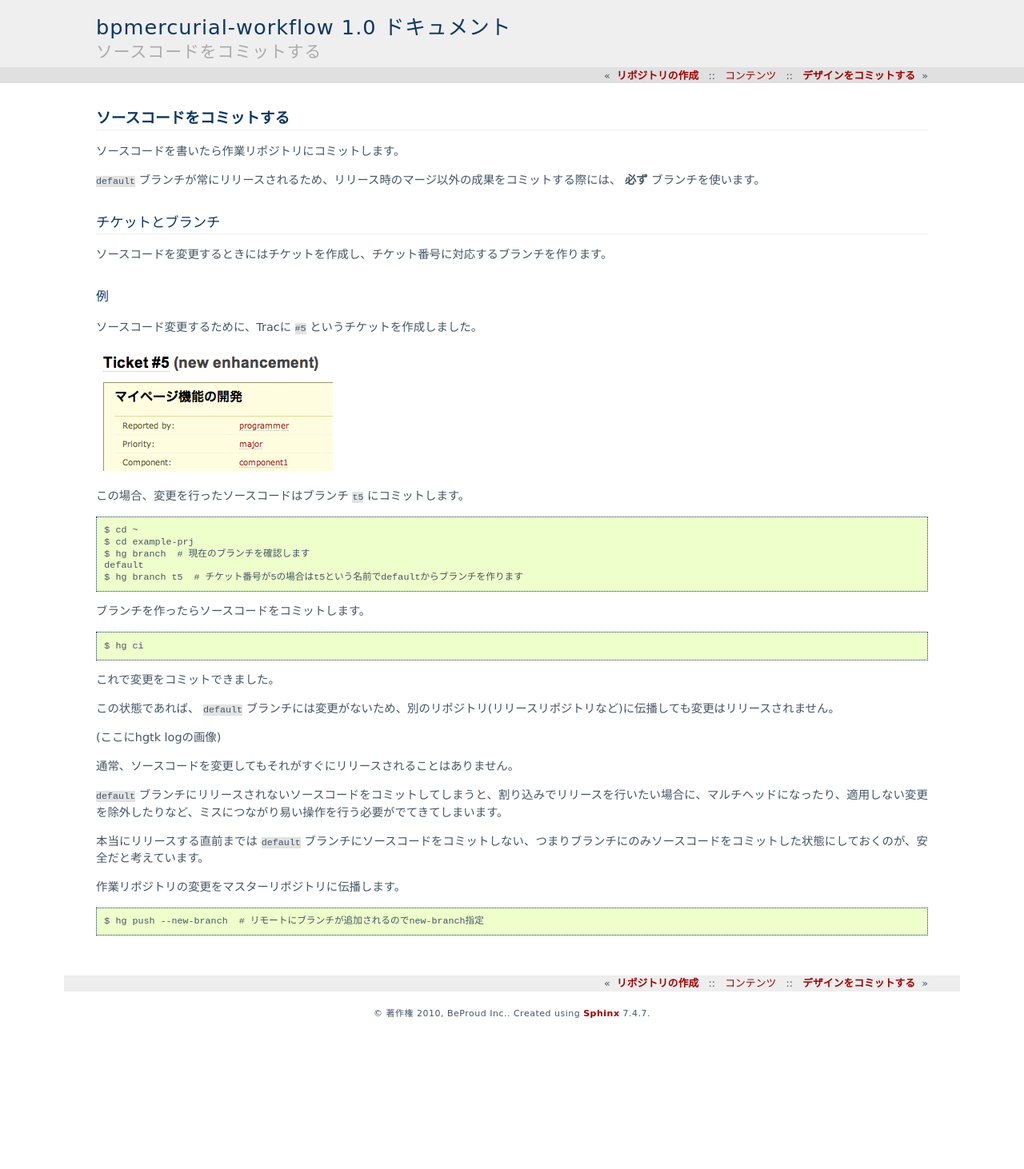
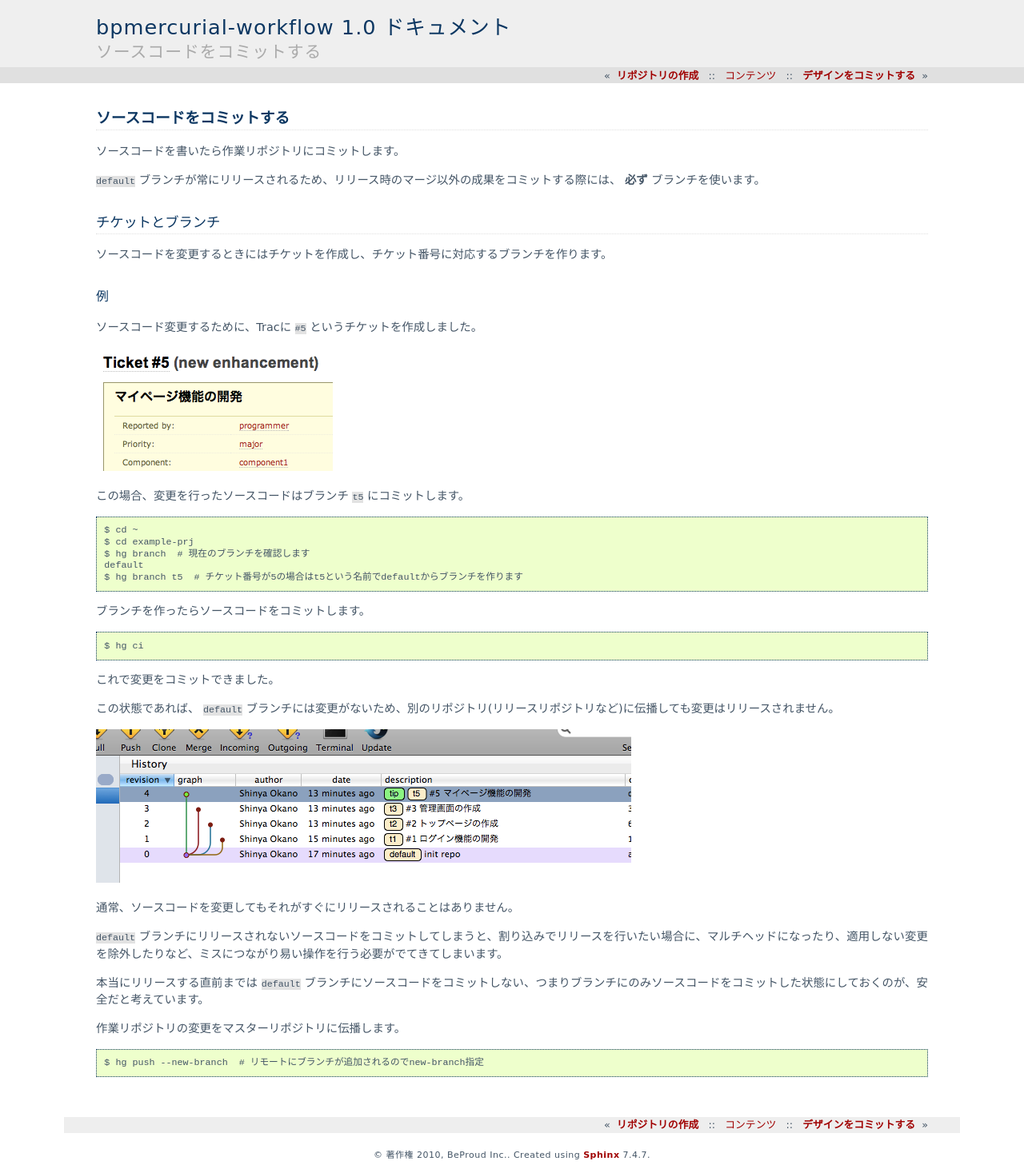
Before and after one commit to beproud/bpmercurial-workflow, a Sphinx documentation site: the page built from ja/source/commit_code.rst, in a window 1280 px wide. Shown: the whole page at 80% size. Built offline with Sphinx 7.4.7, drawn with Linux system fonts in a browser that asks for light colours; before the commit the page ends 1285 px from its top, so only the background shows below that.

Commit message:
ブランチの画像を追加

```diff
--- a/ja/source/commit_code.rst
+++ b/ja/source/commit_code.rst
@@ -37,7 +37,7 @@
 
 この状態であれば、 ``default`` ブランチには変更がないため、別のリポジトリ(リリースリポジトリなど)に伝播しても変更はリリースされません。
 
-(ここにhgtk logの画像)
+.. image:: static/branch-graphlog.png
 
 通常、ソースコードを変更してもそれがすぐにリリースされることはありません。
 
```
Also changed, not shown: ja/source/static/branch-graphlog.png (added).
